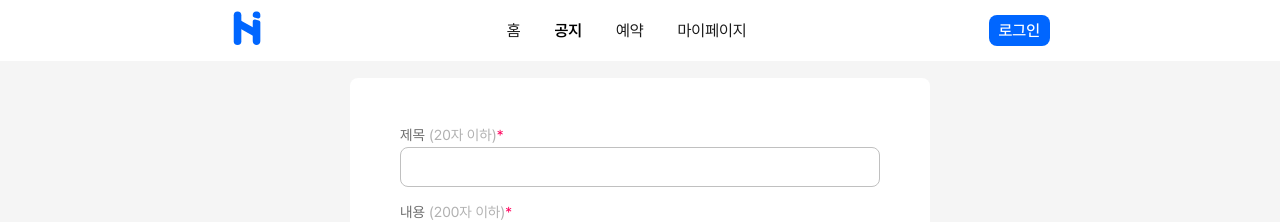
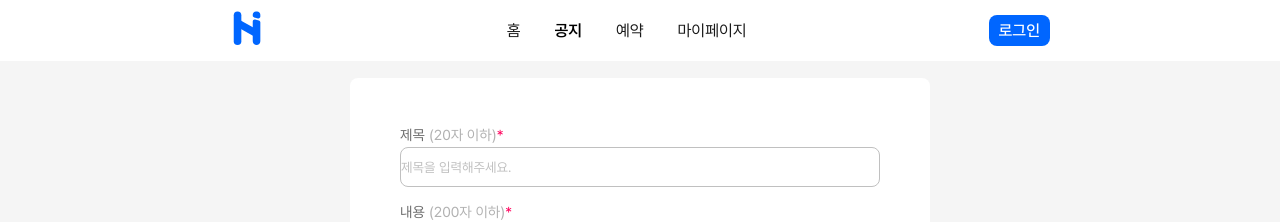
Before and after one commit to GSM-MSG/Hi-v2-FrontEnd, a Next.js app: page /notice/write in a window 1280 px wide. Shown: the top 222 px of the page. Built offline with nearby package versions, Linux system fonts and the light colour scheme; no server answers; what @msg-team/gauth-react would draw is missing.

Commit message:
:bug: Fix add rest

```diff
--- a/components/Common/Input/index.tsx
+++ b/components/Common/Input/index.tsx
@@ -2,16 +2,28 @@ import { InputPropsType } from '@/types/components/InputPropsType'
 import * as S from './style'
 import React, { forwardRef } from 'react'
 
-const Input = (props: InputPropsType, ref: any) => {
+const Input = (
+  {
+    width,
+    height,
+    border,
+    padding,
+    borderRadius,
+    focus,
+    ...rest
+  }: InputPropsType,
+  ref: any
+) => {
   return (
     <S.Input
       ref={ref}
-      width={props.width}
-      height={props.height}
-      border={props.border}
-      padding={props.padding}
-      borderRadius={props.borderRadius}
-      focus={props.focus}
+      width={width}
+      height={height}
+      border={border}
+      padding={padding}
+      borderRadius={borderRadius}
+      focus={focus}
+      {...rest}
     />
   )
 }
--- a/components/common/Button/index.tsx
+++ b/components/common/Button/index.tsx
@@ -1,22 +1,37 @@
 import { ButtonPropsType } from '@/types/components/ButtonPropsType'
 import * as S from './style'
 
-export default function Button(props: ButtonPropsType) {
+export default function Button({
+  children,
+  width,
+  height,
+  fontSize,
+  color,
+  background,
+  border,
+  borderRadius,
+  fontWeight,
+  hoverBackground,
+  hoverBorder,
+  hoverColor,
+  ...rest
+}: ButtonPropsType) {
   return (
     <S.Button
-      width={props.width}
-      height={props.height}
-      fontSize={props.fontSize}
-      color={props.color}
-      background={props.background}
-      border={props.border}
-      borderRadius={props.borderRadius}
-      fontWeight={props.fontWeight}
-      hoverBackground={props.hoverBackground}
-      hoverBorder={props.hoverBorder}
-      hoverColor={props.hoverColor}
+      width={width}
+      height={height}
+      fontSize={fontSize}
+      color={color}
+      background={background}
+      border={border}
+      borderRadius={borderRadius}
+      fontWeight={fontWeight}
+      hoverBackground={hoverBackground}
+      hoverBorder={hoverBorder}
+      hoverColor={hoverColor}
+      {...rest}
     >
-      {props.children}
+      {children}
     </S.Button>
   )
 }
```
